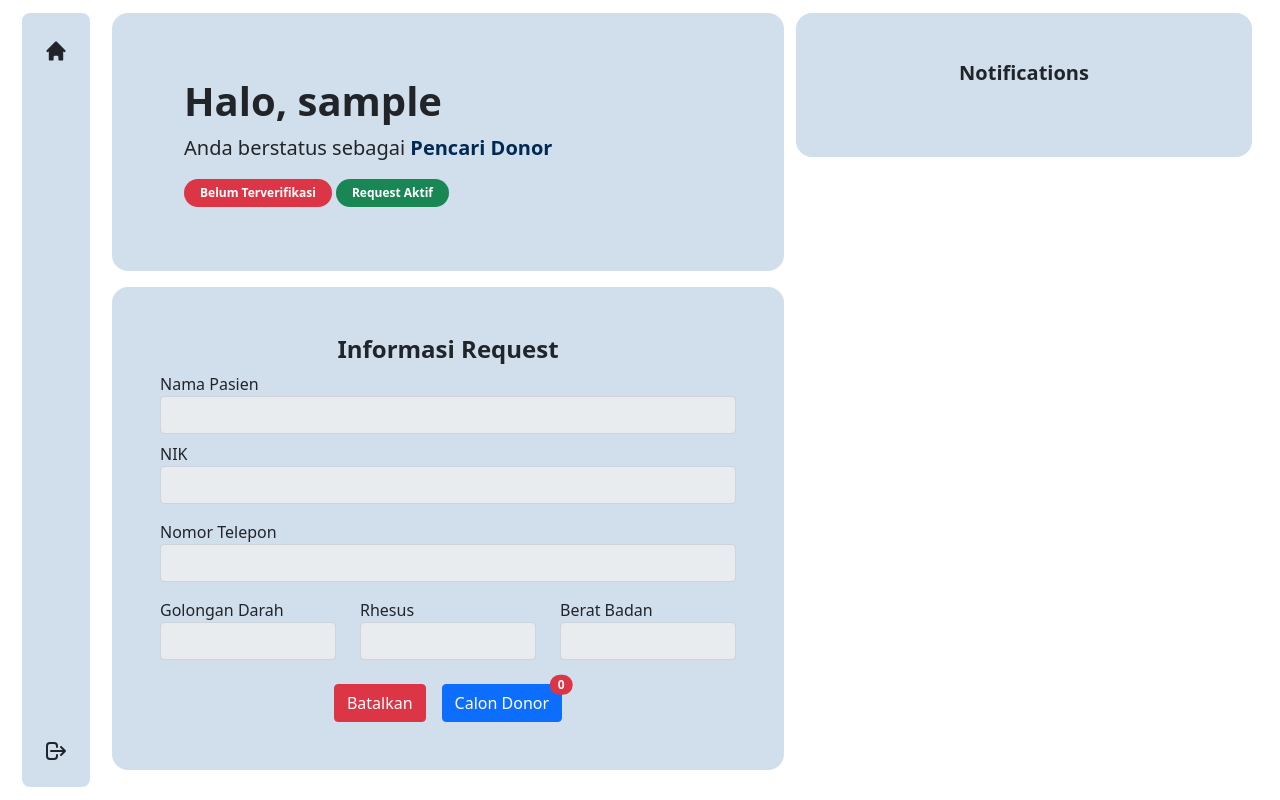
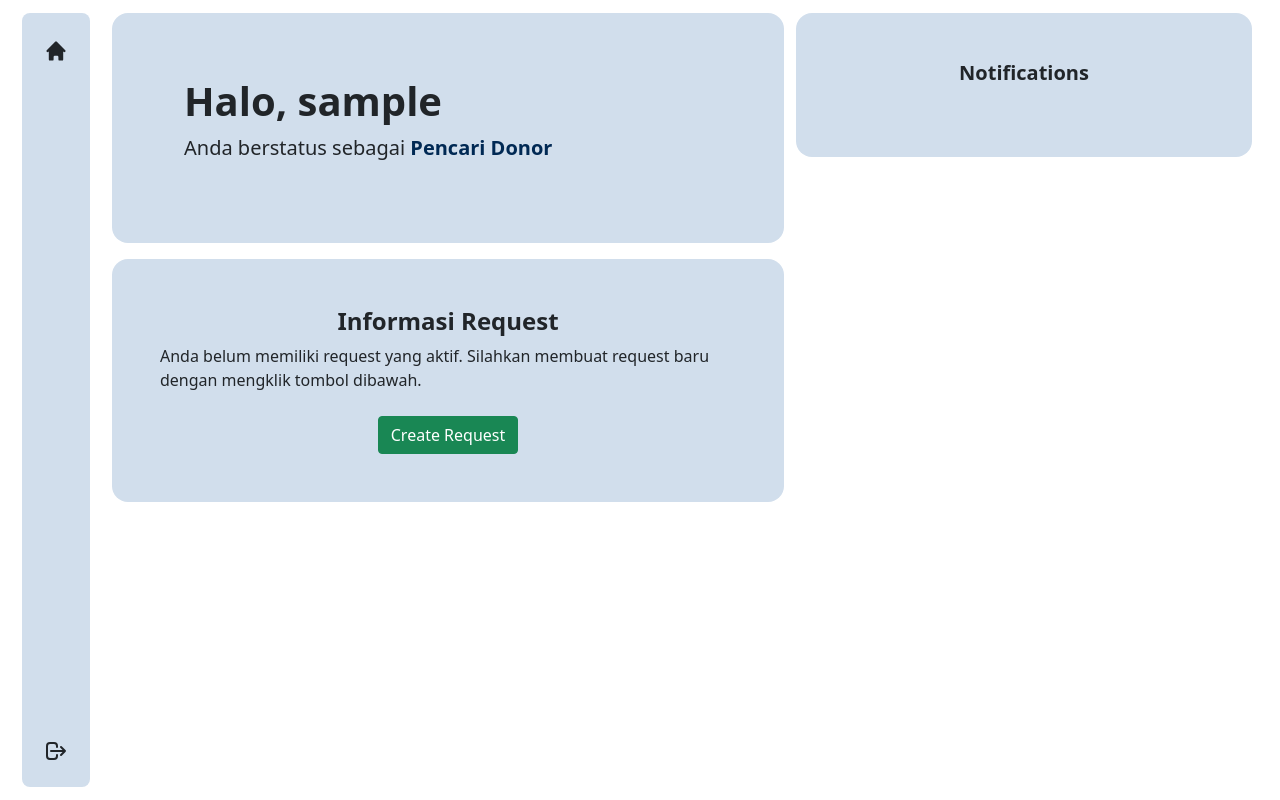
Before and after one commit to Pejuang-PBP/tk1-pbp, a Django app: page /dashboard/ in a window 1280 px wide. Run offline with Django 3.2, Linux system fonts and the light colour scheme; the visitor is signed in with stand-in values (Sample User, id 1); data that the repository does not hold is empty.

Commit message:
Finished basic dashboard page functionality

```diff
--- a/dashboard_pencari_donor/templates/index_pencari_donor.html
+++ b/dashboard_pencari_donor/templates/index_pencari_donor.html
@@ -20,10 +20,13 @@ KonvaSearch - Dashboard {% endblock %} {% block head %}
         <span class="text-oxford-blue fw-bold">Pencari Donor</span>
       </p>
       <div id="badge-container" class="d-flex flex-wrap">
-        <span class="badge rounded-pill bg-danger px-3 py-2"
+        <!-- <span class="badge rounded-pill bg-danger px-3 py-2"
           >Belum Terverifikasi</span
-        >
-        <span class="badge rounded-pill bg-success px-3 py-2"
+        > -->
+        <span
+          id="request-aktif"
+          class="badge rounded-pill bg-success px-3 py-2"
+          style="display: none"
           >Request Aktif</span
         >
       </div>
@@ -35,68 +38,13 @@ KonvaSearch - Dashboard {% endblock %} {% block head %}
   <div class="col-md-12" style="padding: 0 !important">
     <div class="p-5 mb-4 bg-light-blue rounded-10">
       <h4 class="fw-bold text-center">Informasi Request</h4>
-      <div class="mb-4">
-        <div class="form-group mb-2">
-          <label>Nama Pasien</label>
-          <input type="text" class="form-control" id="nama_pasien" disabled />
-        </div>
-        <div class="form-group mb-3">
-          <label>NIK</label>
-          <input type="text" class="form-control" id="nik" disabled />
-        </div>
-        <div class="form-group mb-3">
-          <label>Nomor Telepon</label>
-          <input type="text" class="form-control" id="nomor_telepon" disabled />
-        </div>
-        <div class="row">
-          <div class="col-sm-4">
-            <div class="form-group">
-              <label>Golongan Darah</label>
-              <input
-                type="text"
-                class="form-control"
-                id="golongan_darah"
-                disabled
-              />
-            </div>
-          </div>
-          <div class="col-sm-4">
-            <div class="form-group">
-              <label>Rhesus</label>
-              <input type="text" class="form-control" id="rhesus" disabled />
-            </div>
-          </div>
-          <div class="col-sm-4">
-            <div class="form-group">
-              <label>Berat Badan</label>
-              <input
-                type="text"
-                class="form-control"
-                id="berat_badan"
-                disabled
-              />
-            </div>
-          </div>
-        </div>
+      <div id="request-information" class="mb-4">
+        Anda belum memiliki request yang aktif. Silahkan membuat request baru
+        dengan mengklik tombol dibawah.
       </div>
-      <div class="w-100 d-flex justify-content-center">
-        <button class="btn btn-danger me-3">Batalkan</button>
-        <button class="btn btn-primary position-relative">
-          Calon Donor
-          <span
-            class="
-              position-absolute
-              top-0
-              start-100
-              translate-middle
-              badge
-              rounded-pill
-              bg-danger
-            "
-          >
-            0
-            <span class="visually-hidden">unread messages</span>
-          </span>
+      <div id="button-container" class="w-100 d-flex justify-content-center">
+        <button class="btn btn-success position-relative">
+          Create Request
         </button>
       </div>
     </div>
@@ -117,31 +65,5 @@ KonvaSearch - Dashboard {% endblock %} {% block head %}
 {% endblock %} {% block scripts %}
 <!-- AJAX call to fetch and render notifications -->
 <script src="{% static 'dashboard/scripts/pencari_donor/notifications.js' %}"></script>
-<script>
-  const updateRequest = () => {
-    fetch("/dashboard/get/request")
-      .then((res) => res.json())
-      .then((item) => item[0])
-      .then((item) => {
-        const nama_pasien = document.getElementById("nama_pasien");
-        const nik = document.getElementById("nik");
-        const nomor_telepon = document.getElementById("nomor_telepon");
-        const rhesus = document.getElementById("rhesus");
-        const golongan_darah = document.getElementById("golongan_darah");
-
-        nama_pasien.setAttribute("value", item.fields.nama);
-        nik.setAttribute("value", item.fields.nomor_induk);
-        nomor_telepon.setAttribute("value", item.fields.nomor_hp);
-        golongan_darah.setAttribute("value", item.fields.golongan_darah);
-        rhesus.setAttribute("value", item.fields.rhesus);
-      });
-  };
-
-  document.addEventListener("update:request", (e) => {
-    updateRequest();
-  });
-
-  // Emit event to update request
-  document.dispatchEvent(new CustomEvent("update:request"));
-</script>
+<script src="{% static 'dashboard/scripts/pencari_donor/request.js' %}"></script>
 {% endblock %}
--- a/dashboard_pencari_donor/urls.py
+++ b/dashboard_pencari_donor/urls.py
@@ -3,6 +3,6 @@ from .views import index, get_notifications, get_request
 
 urlpatterns = [
   path('', index),
-  path('get/notifications', get_notifications),
-  path('get/request', get_request)
+  path('api/notifications', get_notifications),
+  path('api/request', get_request),
 ]
--- a/dashboard_pencari_donor/views.py
+++ b/dashboard_pencari_donor/views.py
@@ -1,7 +1,9 @@
+from django.db import models
 from django.http.response import HttpResponseRedirect
 from django.shortcuts import render, HttpResponse
 from django.contrib.auth.decorators import login_required
 from django.core import serializers
+from django.views.decorators.csrf import csrf_exempt
 
 from .models import Notifications
 from form_pencari_donor.models import request_pencari_donor
@@ -23,10 +25,25 @@ def get_notifications(request):
     return HttpResponse(json_data, content_type="application/json")
   return not_authenticated()
 
+@csrf_exempt
 def get_request(request):
   if request.user.is_authenticated:
-    request_info = request_pencari_donor.objects.filter(user=request.user)
-    json_data = serializers.serialize("json", request_info)
+    if request.method == "GET":
+      request_info = request_pencari_donor.objects.filter(user=request.user)
+      json_data = serializers.serialize("json", request_info)
 
-    return HttpResponse(json_data, content_type="application/json")
+      return HttpResponse(json_data, content_type="application/json")
+    elif request.method == "DELETE":
+      requestId = request.GET.get("id")
+      try:
+        request_info = request_pencari_donor.objects.get(id=requestId)
+        if (request_info.user == request.user):
+          request_info.delete()
+          return HttpResponse("Successfully deleted row.")
+        else:
+          return HttpResponse("You do not have the permission to remove this row.", content_type="text/plain")
+      except request_pencari_donor.DoesNotExist:
+        return HttpResponse("Record does not exist.", status=404)
+
+
   return not_authenticated()
--- a/static/dashboard/scripts/pencari_donor/notifications.js
+++ b/static/dashboard/scripts/pencari_donor/notifications.js
@@ -11,7 +11,7 @@ const template = (title, message, date) => `
         </p>
       </div>
     `;
-fetch("/dashboard/get/notifications")
+fetch("/dashboard/api/notifications")
   .then((res) => res.json())
   .then((items) => {
     let inner = "";
@@ -25,7 +25,7 @@ fetch("/dashboard/get/notifications")
     document.getElementById("notifications").innerHTML = inner;
   });
 setInterval(() => {
-  fetch("/dashboard/get/notifications")
+  fetch("/dashboard/api/notifications")
     .then((res) => res.json())
     .then((items) => {
       let inner = "";
--- /dev/null
+++ b/static/dashboard/scripts/pencari_donor/request.js
@@ -0,0 +1,122 @@
+const initializeInformationFields = () => {
+  document.getElementById("request-information").innerHTML = `
+    <div class="form-group mb-2">
+      <label>Nama Pasien</label>
+      <input type="text" class="form-control" id="nama_pasien" disabled />
+    </div>
+    <div class="form-group mb-3">
+      <label>NIK</label>
+      <input type="text" class="form-control" id="nik" disabled />
+    </div>
+    <div class="form-group mb-3">
+      <label>Nomor Telepon</label>
+      <input type="text" class="form-control" id="nomor_telepon" disabled />
+    </div>
+    <div class="row">
+      <div class="col-sm-6">
+        <div class="form-group">
+          <label>Golongan Darah</label>
+          <input
+            type="text"
+            class="form-control"
+            id="golongan_darah"
+            disabled
+          />
+        </div>
+      </div>
+      <div class="col-sm-6">
+        <div class="form-group">
+          <label>Rhesus</label>
+          <input type="text" class="form-control" id="rhesus" disabled />
+        </div>
+      </div>
+    </div>
+  `;
+
+  document.getElementById("button-container").innerHTML = `
+    <button
+      onclick="document.dispatchEvent(new CustomEvent('delete:request'))"
+      class="btn btn-danger me-3"
+    >
+      Batalkan
+    </button>
+    <button class="btn btn-primary position-relative">
+      Calon Donor
+      <span
+        class="
+          position-absolute
+          top-0
+          start-100
+          translate-middle
+          badge
+          rounded-pill
+          bg-danger
+        "
+      >
+        0
+        <span class="visually-hidden">unread messages</span>
+      </span>
+    </button>
+  `;
+};
+
+const resetInformationFields = () => {
+  document.getElementById("request-information").innerHTML =
+    "Anda belum memiliki request yang aktif. Silahkan membuat request baru dengan mengklik tombol dibawah.";
+
+  document.getElementById("button-container").innerHTML = `
+    <button class="btn btn-success position-relative">
+      Create Request
+    </button>
+  `;
+};
+
+const updateRequest = () => {
+  fetch("/dashboard/api/request")
+    .then((res) => res.json())
+    .then((data) => {
+      if (data.length) {
+        const item = data[0];
+
+        initializeInformationFields();
+        const nama_pasien = document.getElementById("nama_pasien");
+        const nik = document.getElementById("nik");
+        const nomor_telepon = document.getElementById("nomor_telepon");
+        const rhesus = document.getElementById("rhesus");
+        const golongan_darah = document.getElementById("golongan_darah");
+
+        nama_pasien.setAttribute("value", item.fields.nama);
+        nik.setAttribute("value", item.fields.nomor_induk);
+        nomor_telepon.setAttribute("value", item.fields.nomor_hp);
+        golongan_darah.setAttribute("value", item.fields.golongan_darah);
+        rhesus.setAttribute("value", item.fields.rhesus);
+
+        document.addEventListener("delete:request", (e) => {
+          fetch(`/dashboard/api/request?id=${item.pk}`, {
+            method: "DELETE",
+          }).then(() => {
+            updateRequest();
+          });
+        });
+
+        document.getElementById("request-aktif").style = "display: block;";
+      } else {
+        resetInformationFields();
+        nama_pasien.setAttribute("value", "");
+        nik.setAttribute("value", "");
+        nomor_telepon.setAttribute("value", "");
+        rhesus.setAttribute("value", "");
+        golongan_darah.setAttribute("value", "");
+
+        document.getElementById("request-aktif").style = "display: none;";
+      }
+    });
+};
+
+// Add a new event listener
+document.addEventListener("update:request", (e) => {
+  updateRequest();
+});
+
+// Emit event to update request
+document.dispatchEvent(new CustomEvent("update:request"));
```
